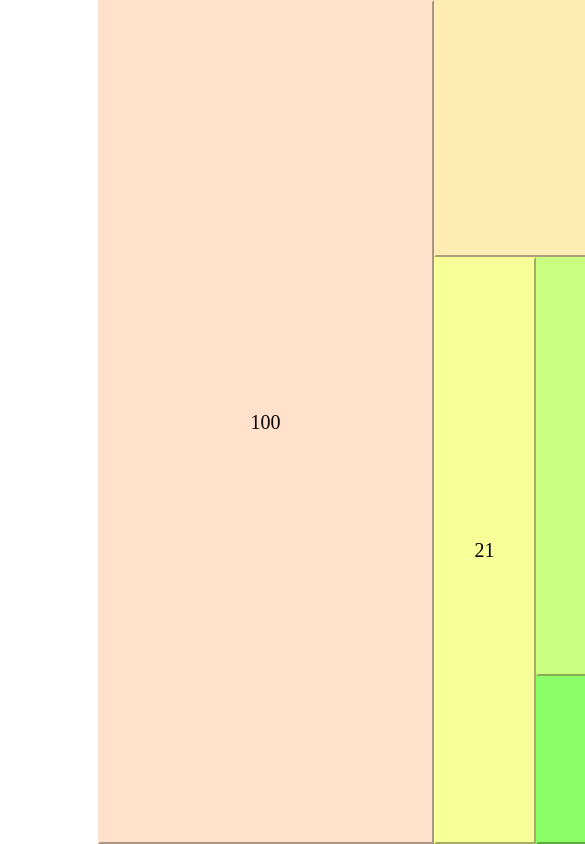
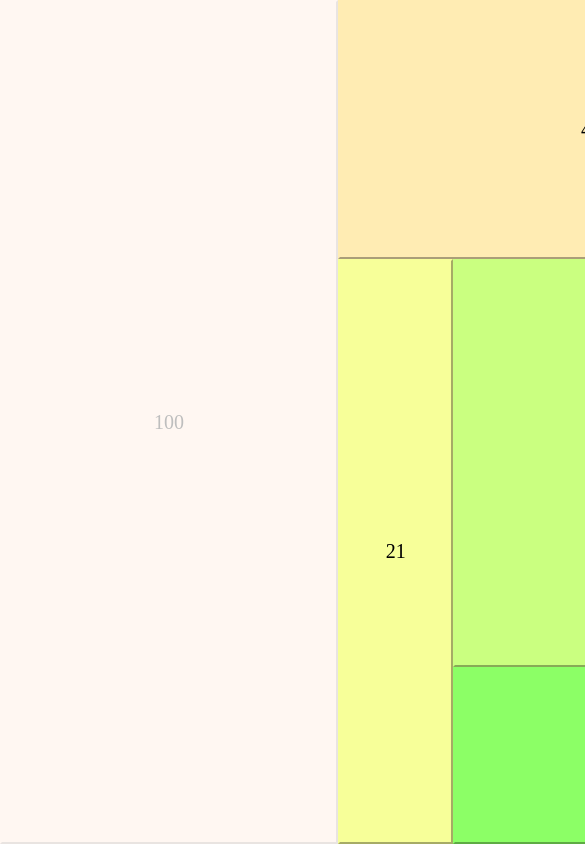
Before and after one commit to AntonSmatanik/rectangles, a React (Vite) app: page / in a window 390 px wide. Both pictures are taken after a click on the button "Navigate to homepage with working data". Shown: the top 844 px of the page, 585 px wide, since content can reach past the window. Built offline with nearby package versions, Linux system fonts and the light colour scheme.

Commit message:
Used CSS grid system to make rectlangles responsive

```diff
--- a/src/components/Board.tsx
+++ b/src/components/Board.tsx
@@ -7,25 +7,21 @@ import { isEven, pickColor } from "../functions";
 import useParseParam from "../hooks/useParseParam";
 import { useSearchParams } from "react-router-dom";
 import { queryParam } from "../data";
-import useWindowSize from "../hooks/useWindowSize";
 
 const Board = () => {
   const sizesRef: React.MutableRefObject<number[]> = useRef([]);
   const [searchParams, setSearchParams] = useSearchParams();
   const { errorMessage } = useParseParam(searchParams, queryParam, sizesRef);
-  const { windowHeight } = useWindowSize();
 
   //  calculating the position, size and colour of rectangles
-  const rectangles: TRectangleData[] = useMemo(() => {
+  const rectangleData: TRectangleData[] = useMemo(() => {
     if (sizesRef.current.length === 0) {
       return [];
     }
 
     const sizeOfAll = sizesRef.current.reduce((a, b) => a + b, 0);
     const squareSide = Math.sqrt(sizeOfAll);
-
-    //  used to scale the square, to be more visible on the screen
-    const multiplier = windowHeight / squareSide;
+    const density = 10;
 
     let previousTop = 0;
     let previousLeft = 0;
@@ -44,15 +40,15 @@ const Board = () => {
       }
 
       return {
-        top: Math.round(top * multiplier),
-        left: Math.round(left * multiplier),
-        height: Math.round(height * multiplier),
-        width: Math.round(width * multiplier),
+        gridRowStart: Math.round(top * density) + 1,
+        gridColumnStart: Math.round(left * density) + 1,
+        gridRowEnd: Math.round((top + height) * density) + 1,
+        gridColumnEnd: Math.round((left + width) * density) + 1,
         size,
         color: pickColor(i),
       };
     });
-  }, [sizesRef.current, windowHeight]);
+  }, [sizesRef.current]);
 
   //  division of a rectangle into two parts
   const split = useCallback((index: number): void => {
@@ -113,9 +109,9 @@ const Board = () => {
 
   return (
     <div className="board">
-      {rectangles.map((params, index) => (
+      {rectangleData.map((params, index) => (
         <Rectangle
-          key={`${params.top}-${params.left}`}
+          key={`${params.gridRowStart}-${params.gridColumnStart}-${params.size}`}
           {...params}
           onClick={() => split(index)}
           onContextMenu={(e) => merge(e, index)}
--- a/src/components/Rectangle.tsx
+++ b/src/components/Rectangle.tsx
@@ -2,20 +2,20 @@ import React from "react";
 import { TRectangleComponent } from "../types";
 
 const Rectangle = ({
-  left,
-  top,
-  height,
-  width,
+  gridRowStart,
+  gridRowEnd,
+  gridColumnStart,
+  gridColumnEnd,
   size,
   color,
   ...rootDOMAttributes
 }: TRectangleComponent) => (
   <div
     style={{
-      left: `${left}px`,
-      top: `${top}px`,
-      height: `${height}px`,
-      width: `${width}px`,
+      gridRowStart,
+      gridRowEnd,
+      gridColumnStart,
+      gridColumnEnd,
       backgroundColor: color,
       border: `outset ${color} 0.15rem`,
     }}
@@ -29,10 +29,9 @@ const Rectangle = ({
 
 const memoizedRectangle = React.memo(Rectangle, (prevProps, nextProps) => {
   if (
-    prevProps.top === nextProps.top &&
-    prevProps.left === nextProps.left &&
-    prevProps.size === nextProps.size &&
-    prevProps.height === nextProps.height
+    prevProps.gridRowStart === nextProps.gridRowStart &&
+    prevProps.gridColumnStart === nextProps.gridColumnStart &&
+    prevProps.size === nextProps.size
   )
     return true;
 
--- a/src/hooks/useWindowSize.tsx
+++ /dev/null
@@ -1,34 +0,0 @@
-import { useLayoutEffect, useState } from "react";
-
-const useWindowSize = () => {
-  const resizeInterval = 100;
-  const [windowSize, setWindowSize] = useState({
-    windowWidth: window.innerWidth,
-    windowHeight: window.innerHeight,
-  });
-
-  useLayoutEffect(() => {
-    let timeoutId: number;
-
-    const calculateSize = () => {
-      clearTimeout(timeoutId);
-
-      timeoutId = setTimeout(
-        () =>
-          setWindowSize({
-            windowWidth: window.innerWidth,
-            windowHeight: window.innerHeight,
-          }),
-        resizeInterval
-      );
-    };
-
-    window.addEventListener("resize", calculateSize);
-
-    return () => window.removeEventListener("resize", calculateSize);
-  }, []);
-
-  return windowSize;
-};
-
-export default useWindowSize;
--- a/src/styles/_board.scss
+++ b/src/styles/_board.scss
@@ -1,4 +1,6 @@
 .board {
-  position: absolute;
-  left: 25%;
+  display: grid;
+  width: 100vh;
+  height: 100vh;
+  margin: 0 auto;
 }
--- a/src/styles/_rectangle.scss
+++ b/src/styles/_rectangle.scss
@@ -1,6 +1,4 @@
 .rectangle {
-  position: absolute;
-  box-sizing: border-box;
   color: black;
   display: flex;
   justify-content: center;
```
Also changed, not shown: src/types/index.ts (+4 -4 lines).
